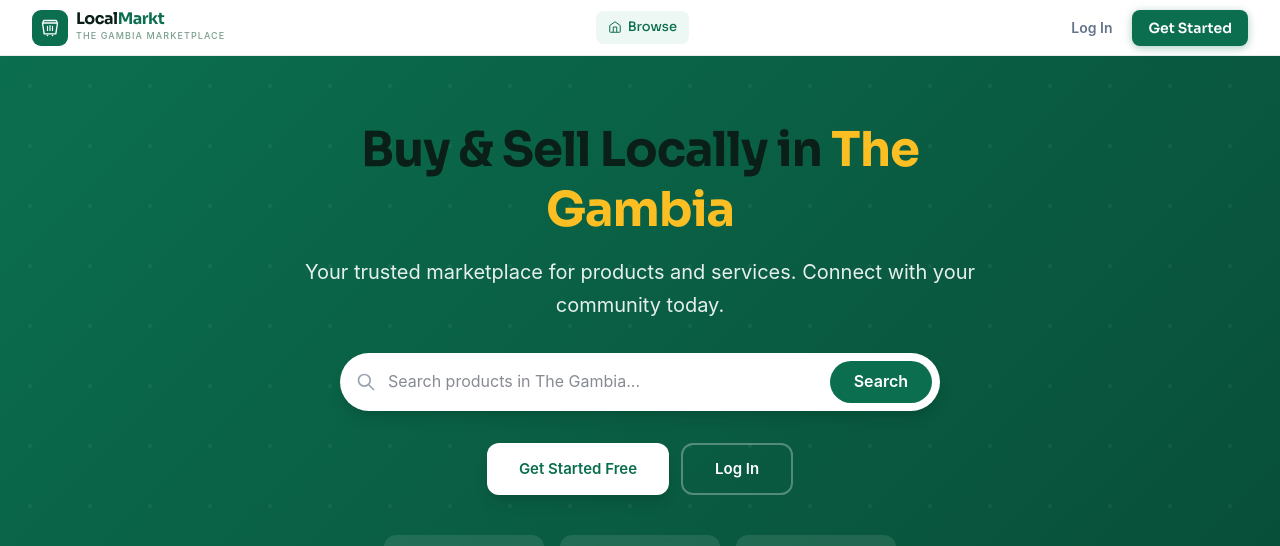
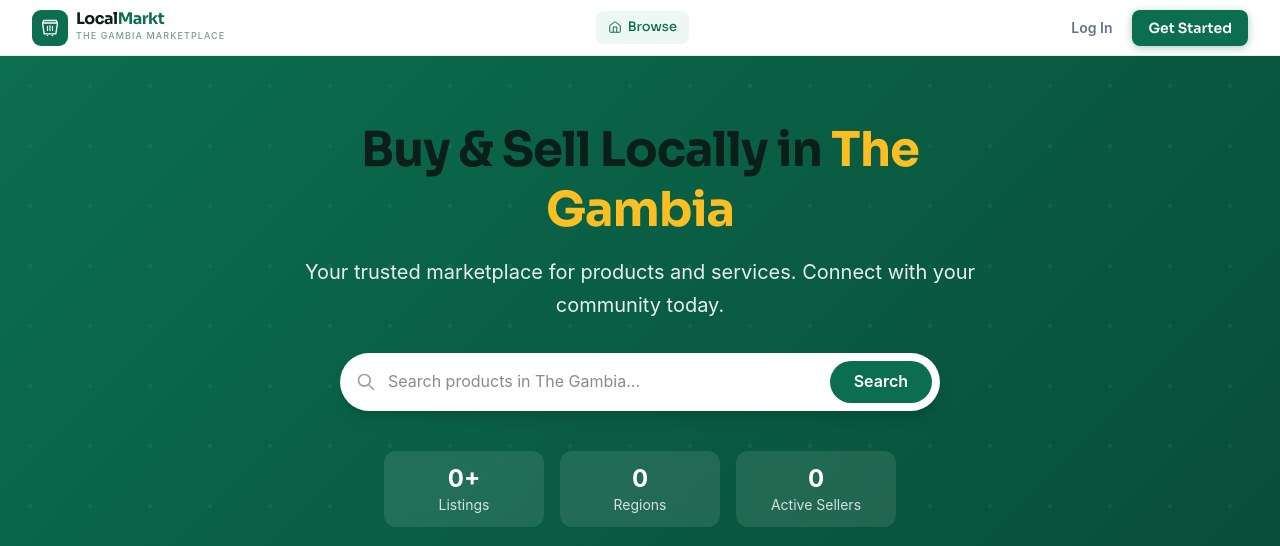
Before and after one commit to basiru27/localmarkt, a React (Vite) app in the folder client/: page / in a window 1280 px wide. Shown: the top 546 px of the page. Built offline with nearby package versions, Linux system fonts and the light colour scheme; no server answers.

Commit message:
feat: remove duplicate hero section ctas

```diff
--- a/client/src/pages/ListingFeed.jsx
+++ b/client/src/pages/ListingFeed.jsx
@@ -114,22 +114,6 @@ export default function ListingFeed() {
                 </button>
               </form>
 
-              {!isAuthenticated && (
-                <div className="flex flex-col sm:flex-row gap-3 justify-center">
-                  <Link
-                    to="/register"
-                    className="btn bg-white text-primary font-semibold px-8 py-3 hover:bg-gray-100 shadow-lg"
-                  >
-                    Get Started Free
-                  </Link>
-                  <Link
-                    to="/login"
-                    className="btn border-2 border-white/30 text-white px-8 py-3 hover:bg-white/10"
-                  >
-                    Log In
-                  </Link>
-                </div>
-              )}
               {isAuthenticated && (
                 <Link
                   to="/listings/new"
```
